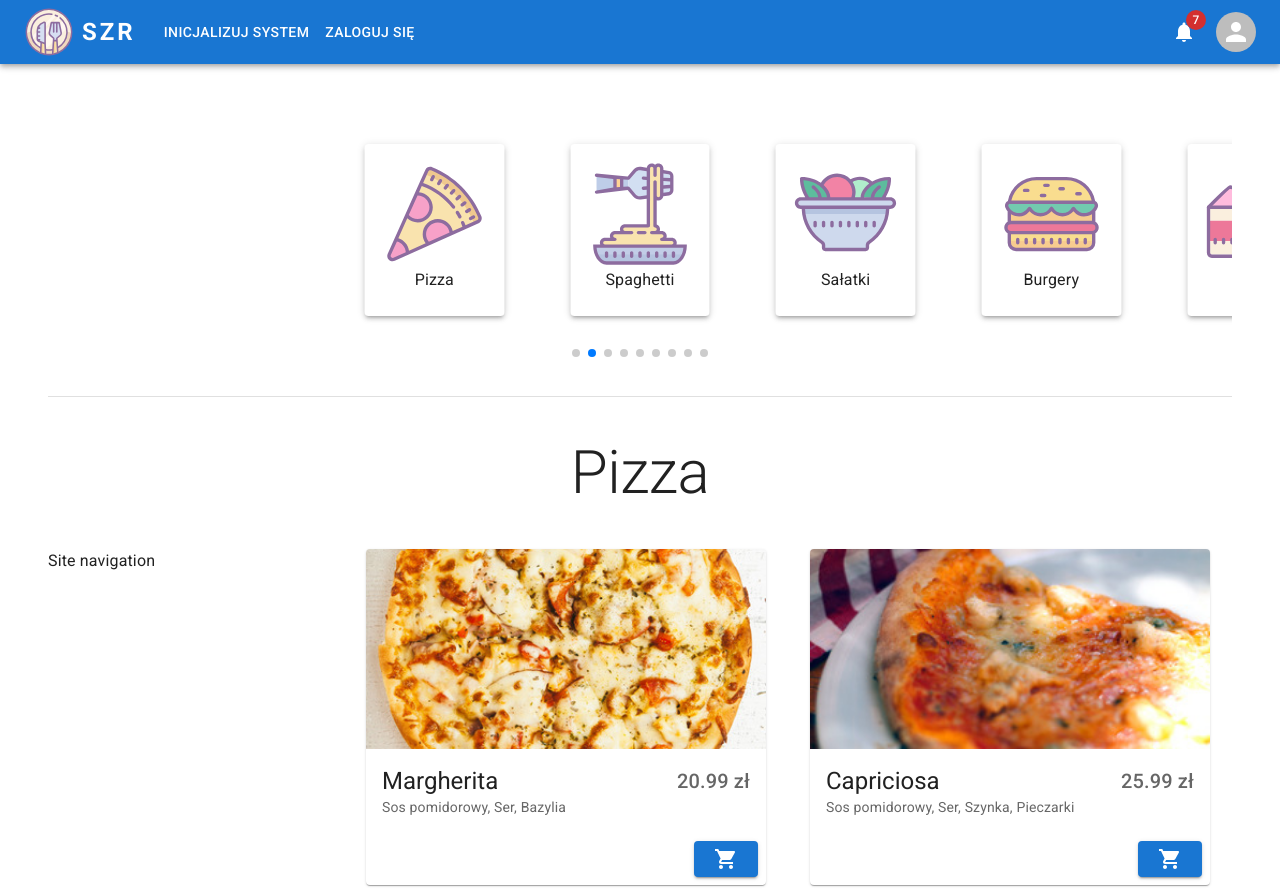
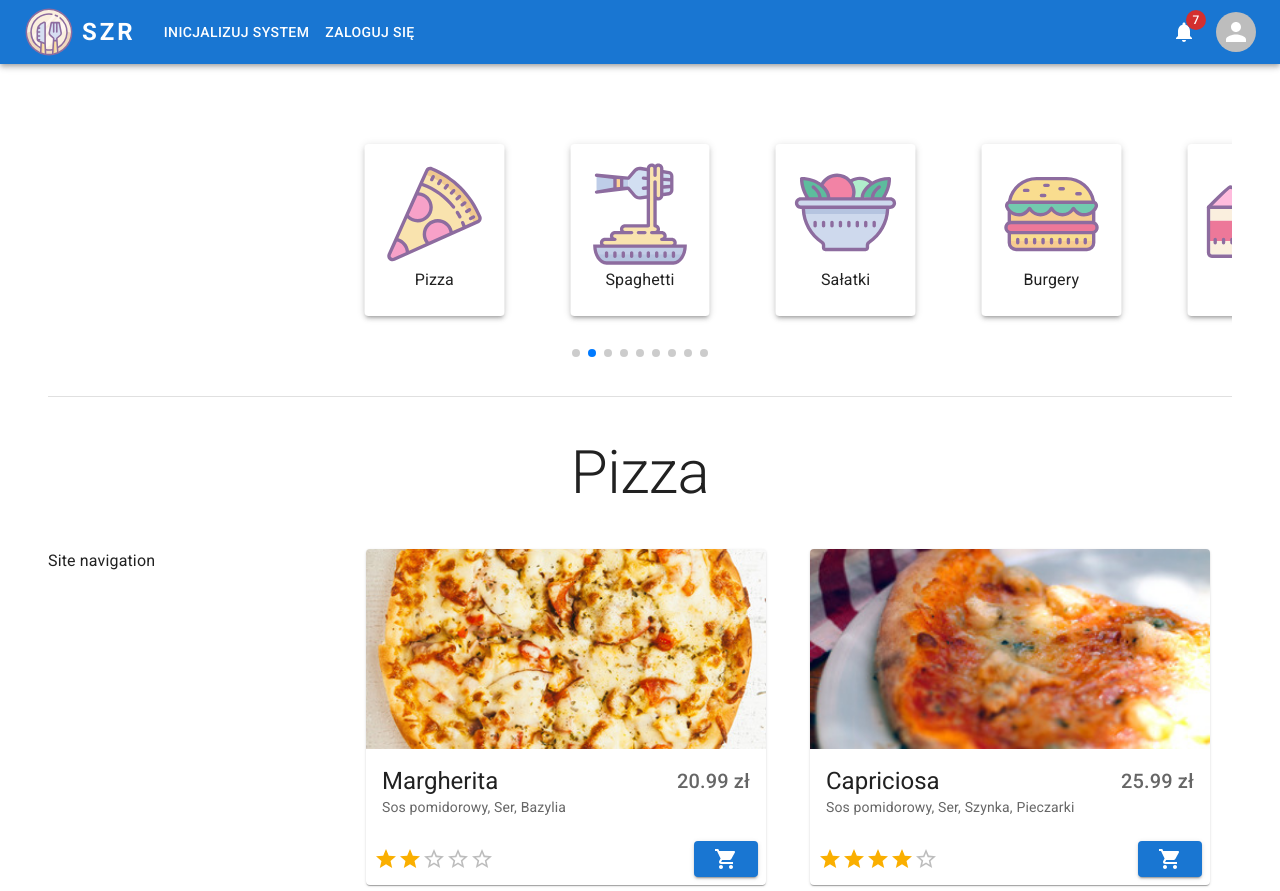
Before and after one commit to JakubWieclaw/restaurant_management_webpage, a React (Vite) app: page / in a window 1280 px wide. Shown: the top 891 px of the page. Built offline with nearby package versions, Linux system fonts and the light colour scheme.

Commit message:
#6 add rating for dish card

```diff
--- a/src/components/FoodMenu/DishesList/DishCard.tsx
+++ b/src/components/FoodMenu/DishesList/DishCard.tsx
@@ -13,6 +13,7 @@ import {
   TextField,
   DialogActions,
   Box,
+  Rating,
 } from "@mui/material";
 import ShoppingCartIcon from "@mui/icons-material/ShoppingCart";
 
@@ -98,7 +99,14 @@ export const DishCard: React.FC<DishCardProps> = ({ dish }) => {
             </Grid>
           </Grid>
         </CardContent>
+
         <CardActions>
+          <Rating
+            name="read-only"
+            sx={{ mr: "auto", ml: 0 }}
+            value={Math.round(1 + Math.random() * 4)}
+            readOnly
+          />
           <Button
             variant="contained"
             sx={{ ml: "auto", mr: 0 }}
```
